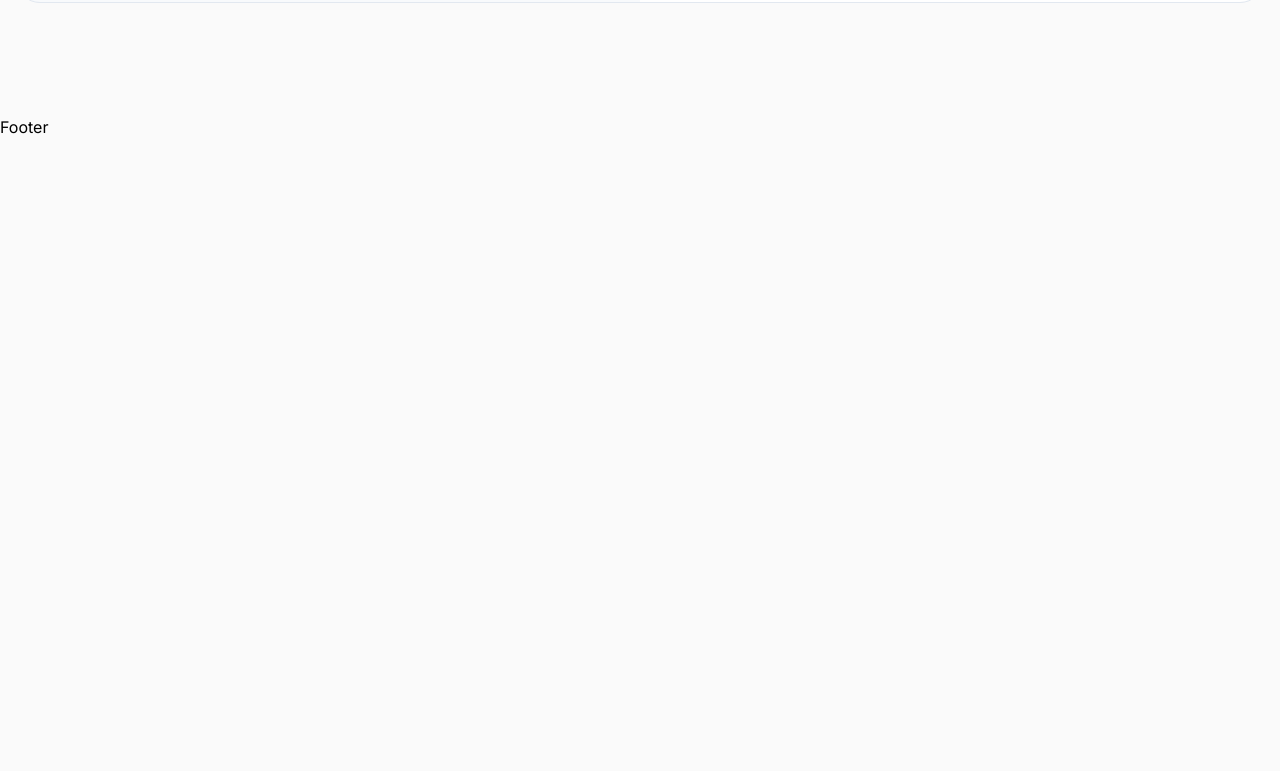
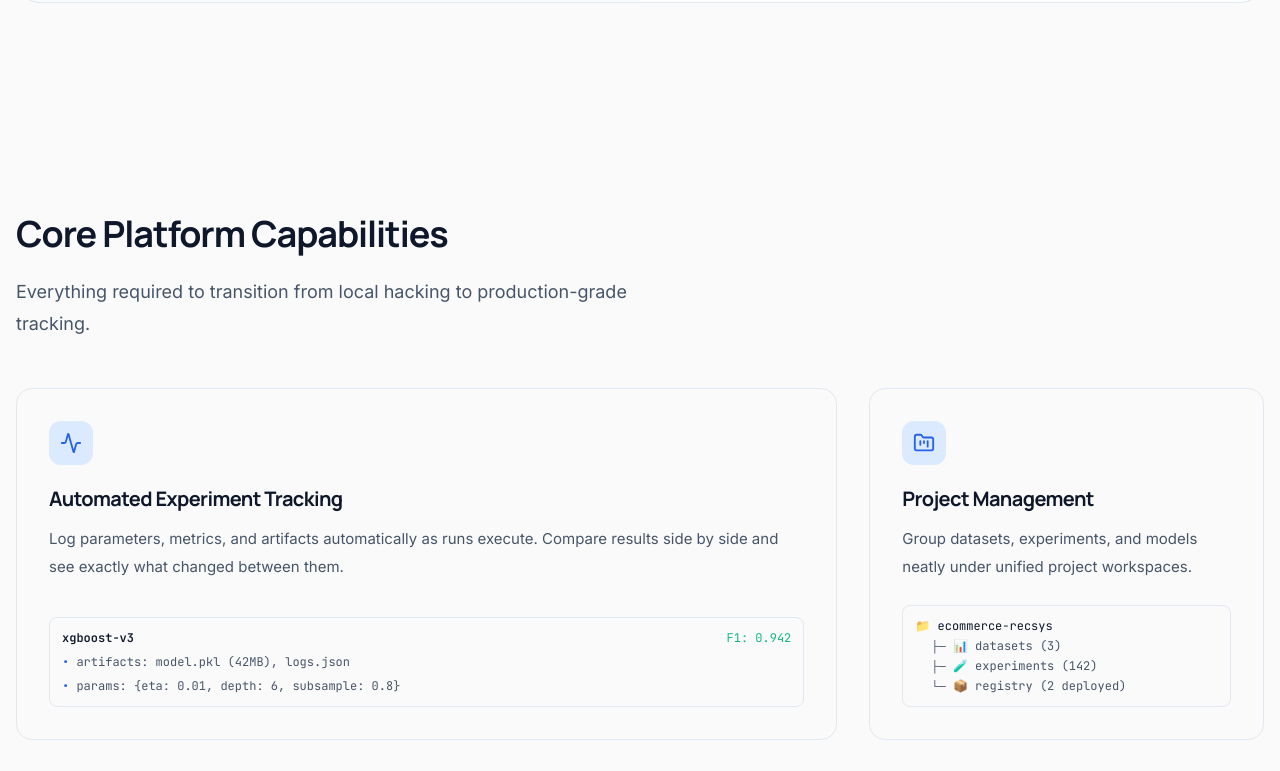
Before and after one commit to Dhairya-Dave-0204/ExperiML, a React (Vite) app in the folder frontend/: page / in a window 1280 px wide. Shown: the part 1239-2010 px from the top of the page. Before the commit the page ends 1378 px from the top, so only its background shows below. Built offline with nearby package versions, Linux system fonts and the light colour scheme.

Commit message:
Integrate the capabilities component

```diff
--- a/frontend/src/components/components.index.js
+++ b/frontend/src/components/components.index.js
@@ -5,3 +5,4 @@ export { default as PrimaryButton } from "./common/PrimaryButton/PrimaryButton";
 export { default as SecondaryButton } from "./common/SecondaryButton/SecondaryButton";
 export { default as Hero } from "./shared/Home/Hero/Hero"
 export { default as Narrative } from "./shared/Home/Narrative/Narrative"
+export { default as Capabilities } from "./shared/Home/Capabilities/Capabilities"
--- a/frontend/src/components/shared/Home/Capabilities/Capabilities.jsx
+++ b/frontend/src/components/shared/Home/Capabilities/Capabilities.jsx
@@ -1,6 +1,6 @@
 import React from "react";
 
-import { CapabilityCard } from "./CapabilityCard";
+import CapabilityCard  from "./CapabilityCard";
 
 import { CAPABILITIES } from "./capabilitiesData";
 
--- a/frontend/src/components/shared/Home/Capabilities/CapabilityCard.jsx
+++ b/frontend/src/components/shared/Home/Capabilities/CapabilityCard.jsx
@@ -100,12 +100,11 @@ function CapabilityCard({ capability }) {
         rounded-xl
         border
         border-border
-        bg-surface
         p-8
         transition-all
         duration-300
         hover:-translate-y-1
-        hover:border-primary
+        hover:border-primary/40
         hover:shadow-md
 
         ${wide ? "lg:col-span-2" : ""}
--- a/frontend/src/pages/Home/Home.jsx
+++ b/frontend/src/pages/Home/Home.jsx
@@ -1,12 +1,13 @@
 import React from 'react'
 
-import { Hero, Narrative } from "@/components/components.index"
+import { Hero, Narrative, Capabilities } from "@/components/components.index"
 
 function Home() {
   return (
     <>
       <Hero />
       <Narrative />
+      <Capabilities />
     </>
   )
 }
```
